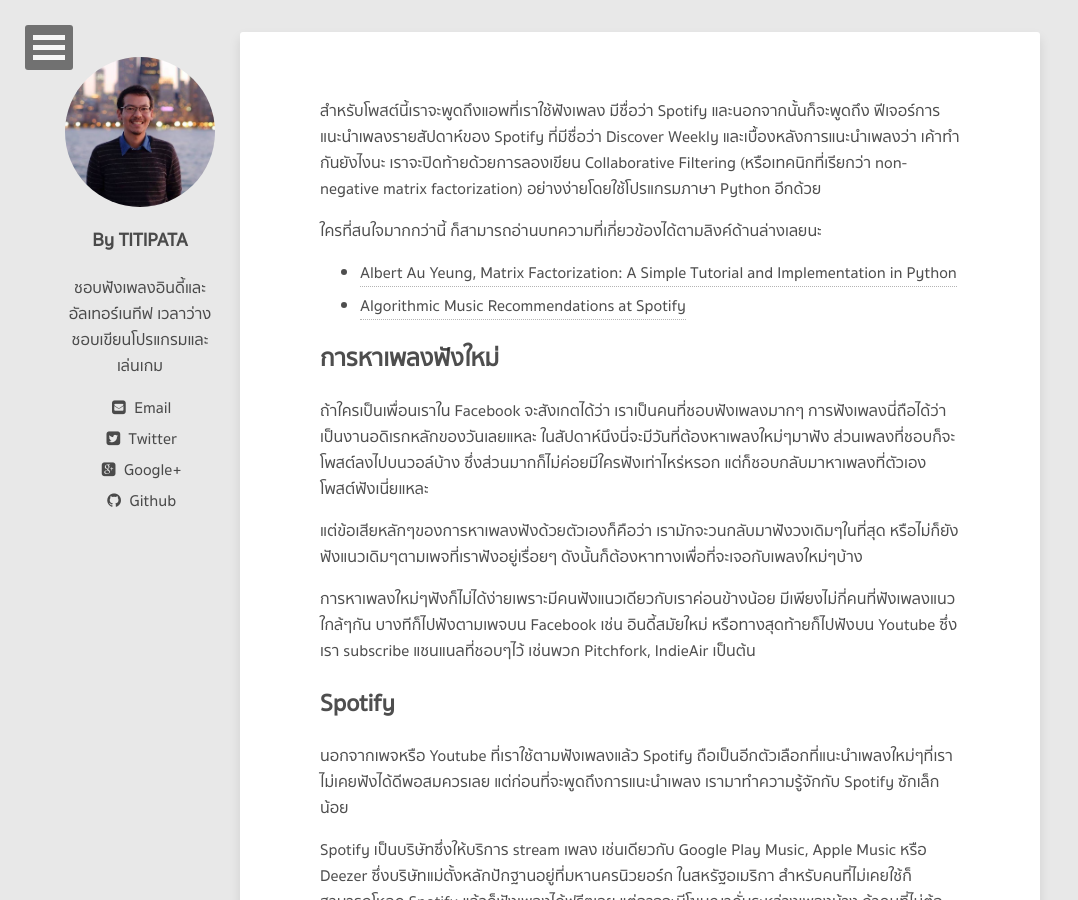
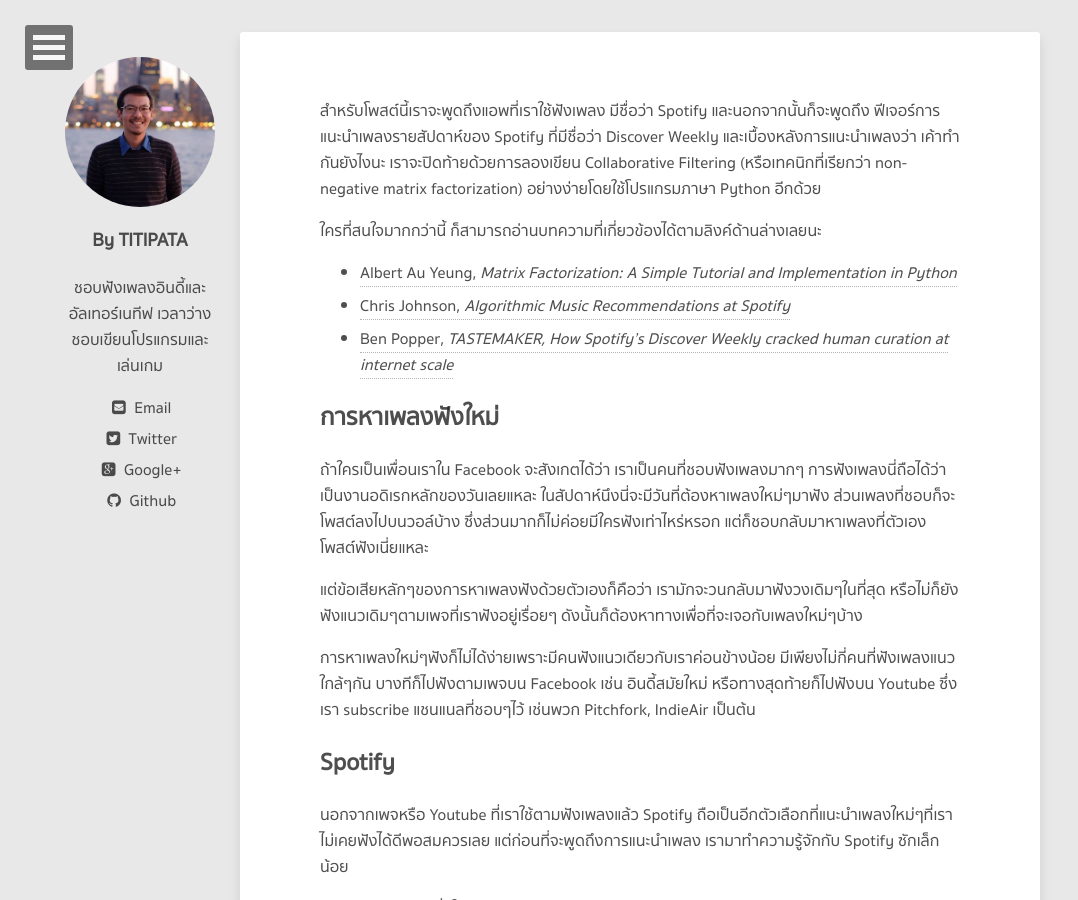
Before and after one commit to tupleblog/tupleblog.github.io, a Jekyll site: the page built from _posts/2016-06-20-spotify.md, in a window 1280 px wide and 900 px high, scrolled down 418 px. Shown: the whole window, without its empty margins (0-1078 px from the left). Built offline with Jekyll 4.4.1, drawn with Linux system fonts in a browser that asks for light colours; nearby versions of some CDN libraries; formulas are drawn with MathJax 3; comment, search, counter and statistics services are not loaded.

Commit message:
Add more link

```diff
--- a/_posts/2016-06-20-spotify.md
+++ b/_posts/2016-06-20-spotify.md
@@ -18,9 +18,9 @@
 
 ใครที่สนใจมากกว่านี้ ก็สามารถอ่านบทความที่เกี่ยวข้องได้ตามลิงค์ด้านล่างเลยนะ
 
-- [Albert Au Yeung, Matrix Factorization: A Simple Tutorial and Implementation in  Python](http://www.quuxlabs.com/blog/2010/09/matrix-factorization-a-simple-tutorial-and-implementation-in-python/)
-- [Algorithmic Music Recommendations at Spotify](http://www.slideshare.net/MrChrisJohnson/algorithmic-music-recommendations-at-spotify/)
-
+- [Albert Au Yeung, _Matrix Factorization: A Simple Tutorial and Implementation in  Python_](http://www.quuxlabs.com/blog/2010/09/matrix-factorization-a-simple-tutorial-and-implementation-in-python/)
+- [Chris Johnson, _Algorithmic Music Recommendations at Spotify_](http://www.slideshare.net/MrChrisJohnson/algorithmic-music-recommendations-at-spotify/)
+- [Ben Popper, _TASTEMAKER, How Spotify’s Discover Weekly cracked human curation at internet scale_](http://www.theverge.com/2015/9/30/9416579/spotify-discover-weekly-online-music-curation-interview)
 
 ## การหาเพลงฟังใหม่
 
```
